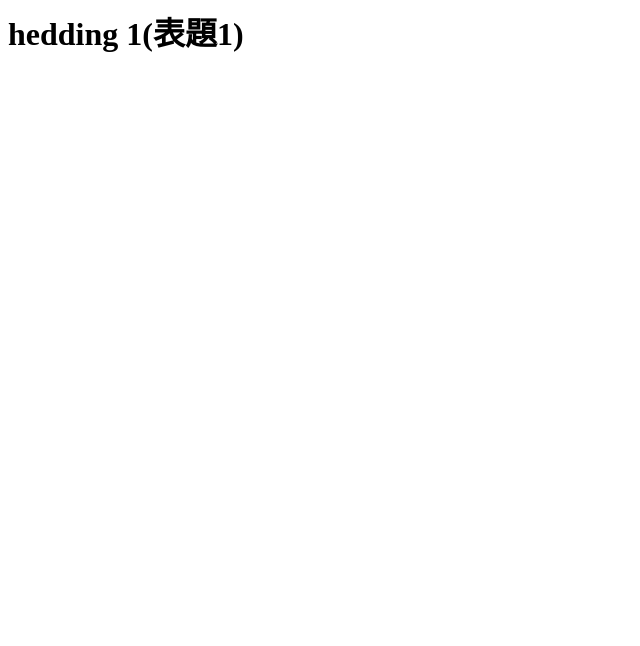
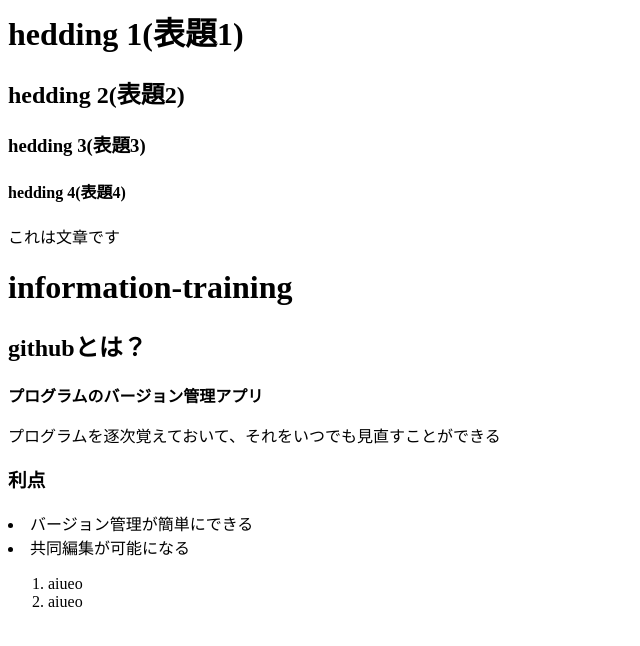
Before and after one commit to roserinter/information-training, a plain HTML site: page index.html in a window 1280 px wide. Shown: the whole page, without its empty margins (0-640 px from the left). Drawn offline with Linux system fonts and the light colour scheme.

Commit message:
9月17日4時間目 htmlやマークダウンの話

```diff
--- a/index.html
+++ b/index.html
@@ -1 +1,22 @@
 <h1>hedding 1(表題1)</h1>
+<h2>hedding 2(表題2)</h2>
+<h3>hedding 3(表題3)</h3>
+<h4>hedding 4(表題4)</h4>
+<p>これは文章です</p>
+
+
+<h1>information-training</h1>
+<h2>githubとは？</h2>
+<strong>プログラムのバージョン管理アプリ</strong>
+<p>プログラムを逐次覚えておいて、それをいつでも見直すことができる</p>
+
+<h3>利点</h3>
+<u1>
+    <li>バージョン管理が簡単にできる</li>
+    <li>共同編集が可能になる</li>
+</u1>
+
+<ol>
+    <li>aiueo</li>
+    <li>aiueo</li>
+</ol>
```
Also changed, not shown: 1 other file.
